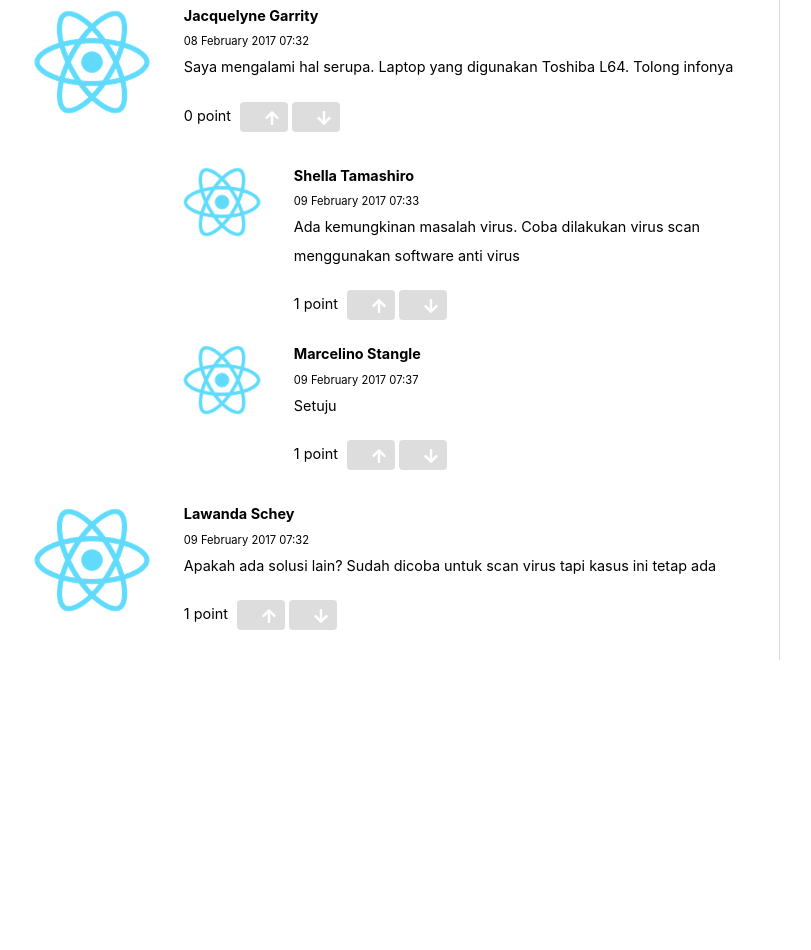
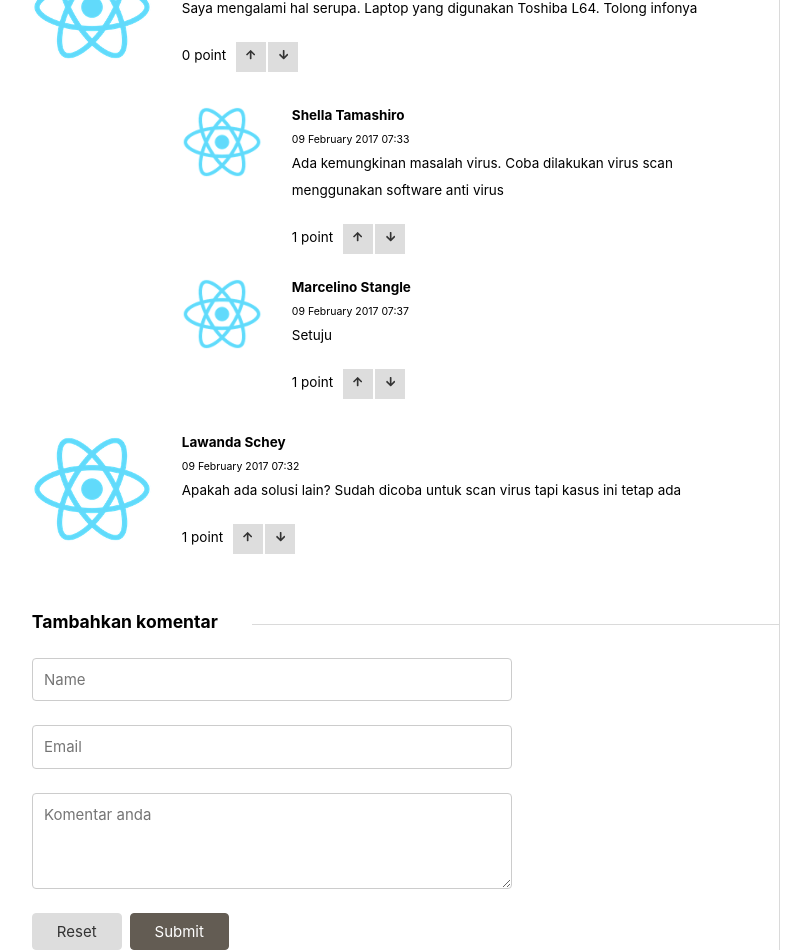
Before and after one commit to Erik-NA7/simple-forum, a React (Create React App) app: page / in a window 1280 px wide. Shown: the part 720-1670 px from the top of the page, without its empty margins (109-920 px from the left). Before the commit the page ends 1380 px from the top, so only its background shows below. Built offline with nearby package versions, Linux system fonts and the light colour scheme; data requests are answered from the project's data file.

Commit message:
UI styling

```diff
--- a/src/components/Aside/TopFiveDiscussions.js
+++ b/src/components/Aside/TopFiveDiscussions.js
@@ -10,7 +10,7 @@ function TopFiveDiscussions(props) {
             <div key={id} className={style['top-posts']}>
               <span className={style['post-number']}>
                 {id + 1}</span>
-              <p key={id}>{post.title}</p>
+              <a key={id}>{post.title}</a>
             </div>
           )
         })}
--- a/src/components/Comment/Comment.js
+++ b/src/components/Comment/Comment.js
@@ -6,17 +6,22 @@ import avatar from '../../assets/logo192.png'
 
 function Comment(props) {
 
+  const [ upVoteClass, setUpVoteClass ] = useState(style['upvote-btn'])
+  const [ downVoteClass, setDownVoteClass ] = useState(style['downvote-btn'])
+  const [ hasVoted, setHasVoted ] = useState(false)
+
   const [points, setPoints] = useState(props.points)
-
-  const pointsDown = () => {
-    if (points === 0) {
-      return
-    }
-    setPoints(points - 1)
-  }
 
   const pointsUp = () => {
     setPoints(points + 1)
+    setUpVoteClass(style.upvoted)
+    setHasVoted(true)
+  }
+
+  const pointsDown = () => {
+    setPoints(points - 1)
+    setDownVoteClass(style.downvoted)
+    setHasVoted(true)
   }
 
   return (
@@ -28,10 +33,18 @@ function Comment(props) {
         <p className={style['user-name']}>{props.user}</p>
         <p className={style.dateTime}>{props.dateTime}</p>
         <p>{props.comment}</p>
-        <div className={style.action}>
+        <div className={style['vote-action']}>
           <p className={style.points}>{points} point</p>
-          <button id='points-up' onClick={pointsUp}><FaArrowUp/></button>
-          <button id='points-down' onClick={pointsDown}><FaArrowDown/></button>
+          <button
+            className={upVoteClass}
+            onClick={pointsUp}
+            disabled={hasVoted}>
+              <FaArrowUp style={{ width: '.7em'}}/></button>
+          <button
+            className={downVoteClass}
+            onClick={pointsDown}
+            disabled={hasVoted}>
+              <FaArrowDown style={{ width: '.7em'}}/></button>
         </div>
       </div>
     </div>
--- /dev/null
+++ b/src/components/Forms/Comment.js
@@ -0,0 +1,187 @@
+import { useState } from 'react'
+import style from './Form.module.css'
+
+const Register = (props) => {
+
+  const [ name, setName ] = useState('')
+  const [ nameIsTouched, setNameIsTouched ] = useState(false)
+  const [ nameIsValid, setNameIsValid ] = useState(false)
+
+  const [ email, setEmail ] = useState('')
+  const [ emailIsTouched, setEmailIsTouched ] = useState(false)
+  const [ emailIsValid, setEmailIsValid ] = useState(false)
+
+  const [ comment, setComment ] = useState('')
+  const [ commentIsTouched, setCommentIsTouched ] = useState(false)
+  const [ commentIsValid,  setCommentIsValid ] = useState(false)
+
+  const [ nameInputClass, setNameInputClass] = useState(style['form-control'])
+  const [ emailInputClass, setEmailInputClass] = useState(style['form-control'])
+  const [ commentInputClass, setCommentInputClass] = useState(style['form-control'])
+
+  const checkEmail = (value) => {
+    return /^\w+([.-]?\w+)*@\w+([.-]?\w+)*(\.\w{2,3})+$/.test(value)
+  }
+
+  const invalidClass = (setState) => {
+    setState(`${style['form-control']} ${style['invalid']}`)
+  }
+
+  const validClass = (setState) => {
+    setState(`${style['form-control']} ${style['valid']}`)
+  }
+
+  const resetClass = () => {
+    setNameInputClass(style['form-control'])
+    setEmailInputClass(style['form-control'])
+    setCommentInputClass(style['form-control'])
+  }
+
+  const nameChangeHandler = (e) => {
+    setName(e.target.value)
+    if (e.target.value !== '') {
+      setNameIsValid(true)
+      if (nameIsTouched) {
+        validClass(setNameInputClass)
+      }
+    } else {
+      setNameIsValid(false)
+      if (nameIsTouched) {
+        invalidClass(setNameInputClass)
+      }
+    }
+  }
+
+  const emailChangeHandler = (e) => {
+    setEmail(e.target.value)
+    if (!checkEmail(e.target.value)) {
+      setEmailIsValid(false)
+      if (emailIsTouched) {
+        invalidClass(setEmailInputClass)
+      }
+    } else {
+      setEmailIsValid(true)
+      if (emailIsTouched) {
+        validClass(setEmailInputClass)
+      }
+    }
+  }
+
+  const commentChangeHandler = (e) => {
+    setComment(e.target.value)
+    if (e.target.value !== '') {
+      setCommentIsValid(true)
+      if (commentIsTouched) {
+        validClass(setCommentInputClass)
+      }
+    } else {
+      setCommentIsValid(false)
+      if (commentIsTouched) {
+        invalidClass(setCommentInputClass)
+      }
+    }
+  }
+
+  const onNameBlurHandler = (e) => {
+    setNameIsTouched(true)
+    if (!nameIsValid) {
+      invalidClass(setNameInputClass)
+    } else {
+      validClass(setNameInputClass)
+    }
+  }
+
+  const onEmailBlurHandler = (e) => {
+    setEmailIsTouched(true)
+    if (!emailIsValid) {
+      invalidClass(setEmailInputClass)
+    } else {
+      validClass(setEmailInputClass)
+    }
+  }
+
+  const onCommentBlurHandler = (e) => {
+    setCommentIsTouched(true)
+    if (!commentIsValid) {
+      invalidClass(setCommentInputClass)
+    } else {
+      validClass(setCommentInputClass)
+    }
+  }
+
+  let formIsValid = false
+
+  if (nameIsValid && emailIsValid && commentIsValid) {
+    formIsValid = true
+  }
+
+  const reset = () => {
+    setName('')
+    setNameIsValid(false)
+    setNameIsTouched(false)
+    setEmail('')
+    setEmailIsValid(false)
+    setEmailIsTouched(false)
+    setComment('')
+    setCommentIsValid(false)
+    setCommentIsTouched(false)
+    resetClass()
+  }
+
+  const onSubmitHandler = event => {
+    event.preventDefault()
+    if (!formIsValid) {
+      setNameIsTouched(true)
+      setEmailIsTouched(true)
+      setCommentIsTouched(true)
+      invalidClass(setNameInputClass)
+      invalidClass(setEmailInputClass)
+      invalidClass(setCommentInputClass)
+      return
+    }
+    reset()
+  }
+
+  return (
+    <form className={style['comment-form']} onSubmit={onSubmitHandler}>
+      <h3>Tambahkan komentar</h3>
+      <div className={nameInputClass}>
+        <input
+          type='text'
+          id='name'
+          placeholder='Name'
+          value={name}
+          onChange={nameChangeHandler}
+          onBlur={onNameBlurHandler} />
+        {!nameIsValid && nameIsTouched && <p className={style['error-text']}>Wajib diisi</p>}
+      </div>
+      <div className={emailInputClass}>
+        <input
+          type='email'
+          id='email'
+          placeholder='Email'
+          value={email}
+          onChange={emailChangeHandler}
+          onBlur={onEmailBlurHandler} />
+        {!emailIsValid && emailIsTouched && <p className={style['error-text']}>Format email salah</p>}
+      </div>
+      <div className={commentInputClass}>
+        <textarea
+          type='komentar'
+          id='komentar'
+          placeholder='Komentar anda'
+          value={comment}
+          onChange={commentChangeHandler}
+          onBlur={onCommentBlurHandler}>
+        </textarea>
+        {!commentIsValid && commentIsTouched && <p className={style['error-text']}>Wajib diisi</p>}
+      </div>
+      <div className={style['comment-form-actions']}>
+        <button className={style['reset-comment']} type='button' onClick={reset}>Reset</button>
+        <button className={style['submit-comment']} type='submit'>Submit</button>
+      </div>
+    </form>
+  )
+}
+
+export default Register
--- a/src/components/Forms/Form.module.css
+++ b/src/components/Forms/Form.module.css
@@ -3,15 +3,25 @@
   width: fit-content;
 }
 
+.login-form,
+.comment-form {
+  width: fit-content;
+}
+
 .login-form {
+  background: white;
   padding: 20px;
-  border: 1px solid grey;
-  width: fit-content;
-  background: white;
 }
 
 .login-form h2 {
   margin-top: 0;
+}
+
+.comment-form > h3 {
+  margin: 1.5em 0;
+  margin-top: -14px;
+  width: 220px;
+  background: white;
 }
 
 .close-modal {
@@ -22,6 +32,7 @@
 
 .close-modal span {
   color: white;
+  font-weight: 700;
   padding: 6px 10px;
   background: var(--red);
 }
@@ -31,11 +42,12 @@
 }
 
 .form-control {
-  margin-bottom: 1rem;
+  margin-bottom: 1.5rem;
 }
 
 .form-control input,
-.form-control label {
+.form-control label,
+.form-control textarea {
   display: block;
 }
 
@@ -44,74 +56,90 @@
   margin-bottom: 0.5rem;
 }
 
-.form-control input {
+.form-control input,
+.form-control textarea {
   font: inherit;
-  padding: 0.5rem;
+  padding: .7rem;
   border-radius: 4px;
   border: 1px solid #ccc;
   width: 30rem;
   max-width: 100%;
 }
 
-.form-control input:focus {
+.form-control input:focus,
+.form-control textarea:focus {
   outline: none;
 }
 
-.control-group {
+.form-control textarea {
+  height: 6rem;
+}
+
+/* .control-group {
   display: flex;
   column-gap: 1rem;
   flex-wrap: wrap;
-}
+} */
 
-.control-group .form-control {
+.form-control {
   min-width: 15rem;
   flex: 1;
 }
 
-button {
-  font: inherit;
-  background-color: #240370;
-  color: white;
-  border: 1px solid #240370;
-  padding: 0.5rem 1.5rem;
+.form-actions {
+  text-align: left;
+}
+
+.form-actions button,
+.comment-form-actions button {
   border-radius: 4px;
   cursor: pointer;
+  padding: 0.5rem 1.5rem;
+  font: inherit;
 }
 
-button:hover,
-button:active {
-  background-color: #33059e;
-  border-color: #33059e;
+.form-actions button {
+  color: white;
+  border: 1px solid var(--brown-dark);
+  background-color: var(--brown-dark);
+}
+
+.comment-form-actions .reset-comment {
+  background-color: var(--grey);
+  border: 1px solid var(--grey);
+  color: var(--black);
+}
+
+.comment-form-actions .submit-comment {
+  background-color: var(--brown-dark);
+  border: 1px solid var(--brown-dark);
+  color: white;
+  margin-left: .5rem;
+}
+
+.form-actions button:active {
+  background-color: var(--brown-dark);
+  border-color: var(--brown-dark);
 }
 
 button:disabled,
 button:disabled:hover,
 button:disabled:active {
-  background-color: #ccc;
-  color: #292929;
-  border-color: #ccc;
   cursor: not-allowed;
 }
 
-.form-actions {
-  text-align: right;
+.invalid input,
+.invalid textarea {
+  border: 1px solid var(--red);
 }
 
-.form-actions button {
-  margin-left: 1rem;
+.invalid input:focus,
+.invalid textarea:focus {
+  border-color: var(--red);
 }
 
-.invalid input {
-  border: 1px solid var(--red);
-  /* background-color: #fddddd; */
-}
-
-.invalid input:focus {
-  border-color: var(--red);
-  /* background-color: #fbe8d2; */
-}
-
-.valid input {
+.valid input,
+.valid textarea {
   border: 1px solid var(--green);
 }
 
--- a/src/components/Forms/Login.js
+++ b/src/components/Forms/Login.js
@@ -84,6 +84,15 @@ const BasicForm = (props) => {
 
   const onSubmitHandler = event => {
     event.preventDefault()
+
+    if (!formIsValid) {
+      setEmailIsTouched(true)
+      setPasswordIsTouched(true)
+      invalidClass(setEmailInputClass)
+      invalidClass(setPasswordInputClass)
+      return
+    }
+
     setEmail('')
     setEmailIsValid(false)
     setEmailIsTouched(false)
@@ -119,7 +128,7 @@ const BasicForm = (props) => {
           {!passwordIsValid && passwordIsTouched && <p className={style['error-text']}>Wajib diisi</p>}
         </div>
         <div className={style['form-actions']}>
-          <button disabled={!formIsValid}>Login</button>
+          <button type='submit'>Login</button>
         </div>
       </form>
     </div>
--- a/src/components/Forms/Register.js
+++ b/src/components/Forms/Register.js
@@ -118,6 +118,12 @@ const Register = (props) => {
   const onSubmitHandler = event => {
     event.preventDefault()
     if (!formIsValid) {
+      setNameIsTouched(true)
+      setEmailIsTouched(true)
+      setPasswordIsTouched(true)
+      invalidClass(setNameInputClass)
+      invalidClass(setEmailInputClass)
+      invalidClass(setPasswordInputClass)
       return
     }
     setName('')
@@ -150,7 +156,6 @@ const Register = (props) => {
         <div className={emailInputClass}>
           <label htmlFor='name'>Email</label>
           <input
-            className={emailInputClass}
             type='email'
             id='email'
             value={email}
@@ -169,7 +174,7 @@ const Register = (props) => {
           {!passwordIsValid && passwordIsTouched && <p className={style['error-text']}>Wajib diisi</p>}
         </div>
         <div className={style['form-actions']}>
-          <button disabled={!formIsValid}>Create account</button>
+          <button type='submit'>Create account</button>
         </div>
       </form>
     </div>
--- a/src/components/Post.module.css
+++ b/src/components/Post.module.css
@@ -1,6 +1,8 @@
 .posts {
   display: flex;
   flex-direction: column;
+  padding-bottom: 40px;
+  border-bottom: 1px solid rgb(218, 218, 218);
 }
 
 .posts > h2 {
@@ -66,27 +68,42 @@
   width: 80px;
 }
 
-.action {
+.vote-action {
   display: flex;
   margin-top: 20px;
 }
 
-.action p {
+.vote-action p {
   margin: 0;
 }
 
-.action .points {
+.vote-action .points {
   margin-right: .5em;
 }
 
-.action button {
+.vote-action button {
+  color: var(--black);
+  padding: 0;
   width: 30px;
   height: 30px;
-  margin: 0 2px;
+  margin-left: .2em;
   border: none;
   background: var(--grey);
 }
 
-.action button:hover {
+.upvote-btn:hover,
+.vote-action .upvoted {
+  color: white;
+  background-color: var(--green);
+}
+
+
+.downvote-btn:hover,
+.vote-action .downvoted {
+  color: white;
+  background-color: var(--red);
+}
+
+.vote-action button:hover {
   cursor: pointer;
 }
--- a/src/index.css
+++ b/src/index.css
@@ -12,7 +12,7 @@ body {
   font-family: 'Sans-Web', -apple-system, BlinkMacSystemFont, 'Segoe UI', 'Roboto', 'Oxygen',
     'Ubuntu', 'Cantarell', 'Fira Sans', 'Droid Sans', 'Helvetica Neue',
     sans-serif;
-    font-size: 16px;
+    font-size: 15px;
   -webkit-font-smoothing: antialiased;
   -moz-osx-font-smoothing: grayscale;
 }
@@ -31,7 +31,3 @@ code {
   font-family: source-code-pro, Menlo, Monaco, Consolas, 'Courier New',
     monospace;
 }
-
-ul {
-  height: auto;
-}
--- a/src/pages/Home.js
+++ b/src/pages/Home.js
@@ -1,6 +1,7 @@
 import { useState, useEffect} from 'react'
 import TopFiveDiscussions from '../components/Aside/TopFiveDiscussions'
 import Comment from '../components/Comment/Comment'
+import CommnetForm from '../components/Forms/Comment'
 import style from '../components/Post.module.css'
 
 function Home() {
@@ -71,6 +72,7 @@ function Home() {
             </div>
           }
         </article>
+        <CommnetForm/>
       </main>
       <TopFiveDiscussions data={posts}/>
     </div>
```
Also changed, not shown: src/components/Aside/Aside.module.css (+8 -1 lines), src/components/Header/Navbar.module.css (+23 -9 lines).
